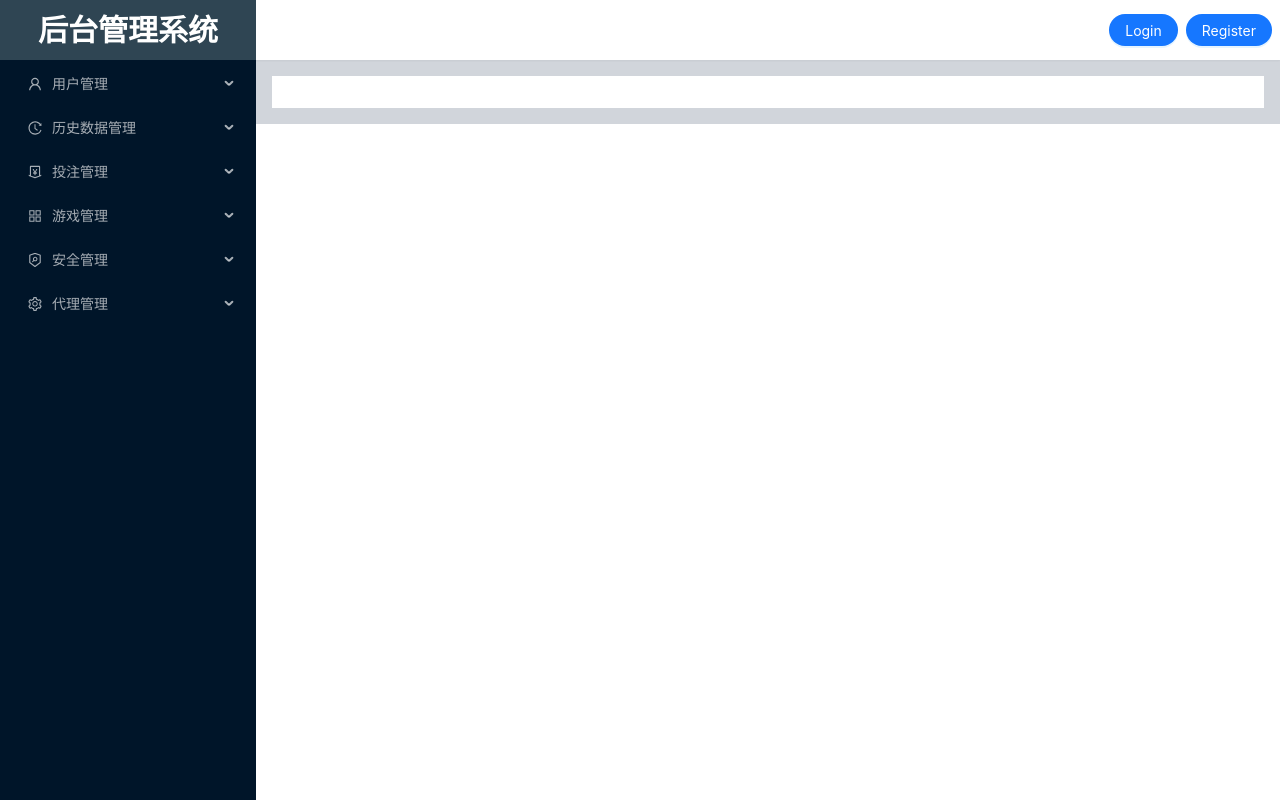
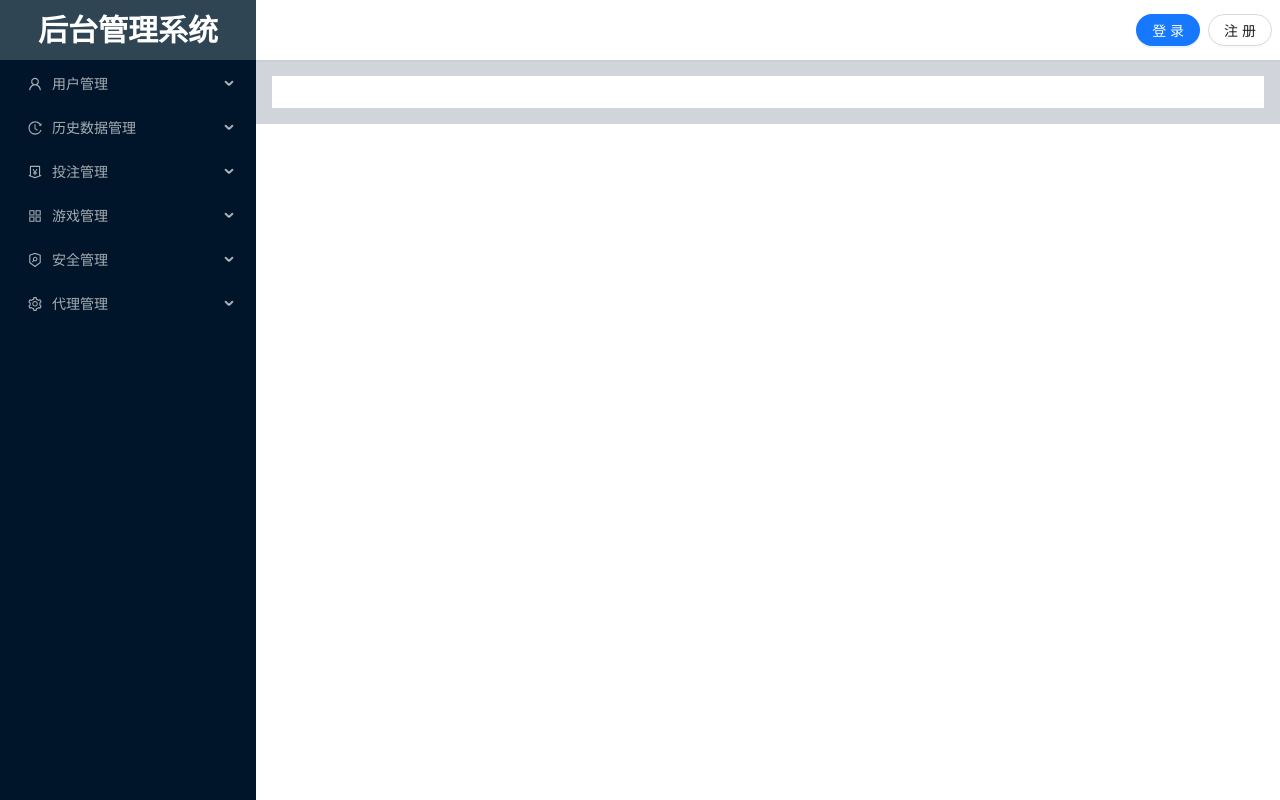
Before and after one commit to dadiosy/stake-fork-admin, a React (Create React App) app: page / in a window 1280 px wide. Built offline with nearby package versions, Linux system fonts and the light colour scheme.

Commit message:
change button caption

```diff
--- a/src/components/layout/Header.jsx
+++ b/src/components/layout/Header.jsx
@@ -3,8 +3,8 @@ import { Button } from "antd";
 export default function Header() {
     return (
         <div className="fixed h-[60px] pl-[256px] shadow-sm w-full flex items-center justify-end">
-            <Button shape="round mr-[8px]" type="primary">Login</Button>
-            <Button shape="round mr-[8px]" type="primary">Register</Button>
+            <Button shape="round mr-[8px]" type="primary">登录</Button>
+            <Button shape="round mr-[8px]" type="default">注册</Button>
         </div>
     )
 }
```
